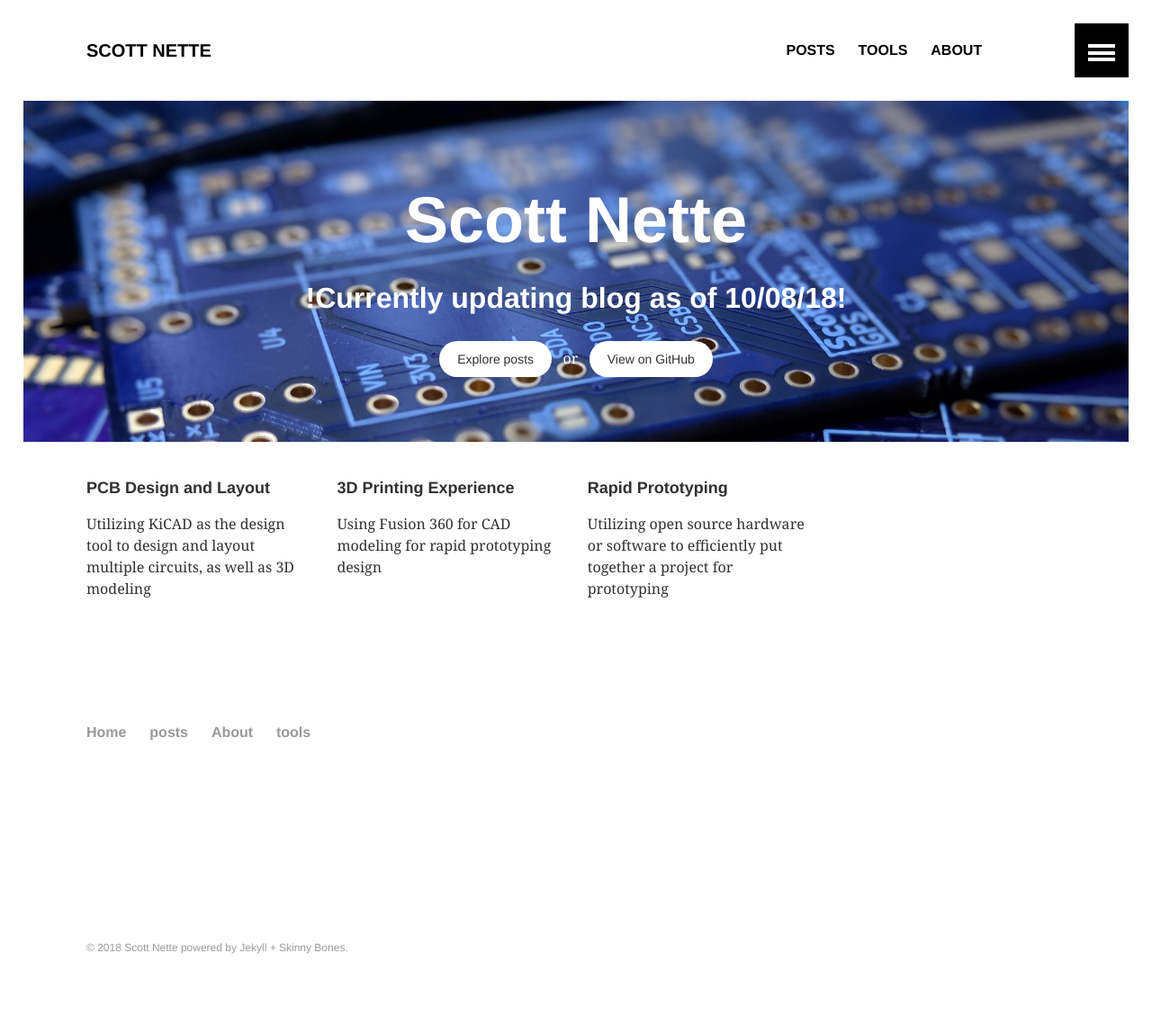
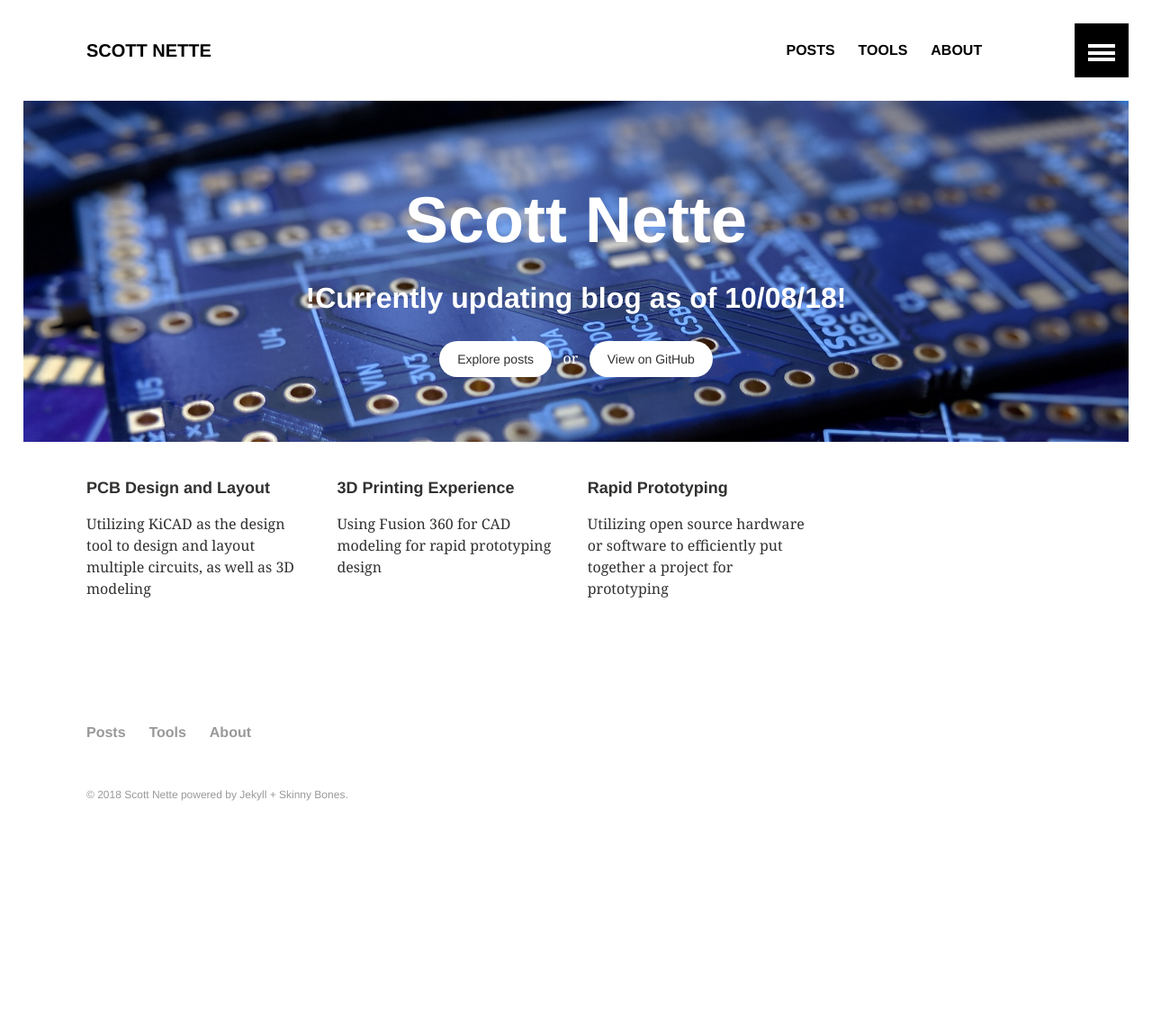
Before and after one commit to ScottNette/ScottNette.github.io, a Jekyll site: the page built from index.md, in a window 1280 px wide. Shown: the whole page at 90% size. Built offline with Jekyll 4.4.1, drawn with Linux system fonts in a browser that asks for light colours; after the commit the page ends 969 px from its top, so only the background shows below that.

Commit message:
Fixed table of contents issue on main index.md

```diff
--- a/_data/navigation.yml
+++ b/_data/navigation.yml
@@ -3,13 +3,13 @@
 - title: Posts
   url: /posts/
   excerpt:
-  image: 400x250.gif
+  image: #400x250.gif
 
 - title: Tools
   #layout: /foo/tes.html
   url:
   excerpt:
-  image: 400x250.gif
+  image: #400x250.gif
 
 - title: About
   url:
--- a/_layouts/default.html
+++ b/_layouts/default.html
@@ -43,7 +43,7 @@
   </head>
 
   <body id="js-body">
-    {% include browser-upgrade.html %}
+   {% include browser-upgrade.html %}
     {% include header.html %}
     {% include navigation-sliding.html %}
 
--- a/index.md
+++ b/index.md
@@ -51,29 +51,3 @@ layout: default
 
 </div><!-- /.wrap -->
 </div><!-- /#main -->
-
-<footer role="contentinfo" id="site-footer">
-<nav role="navigation" class="menu bottom-menu">
-<ul class="menu-item">
-
-
-	<li><a href="{{ site.url }}">Home</a></li>
-
-
-	<li><a href="{{ site.url }}/posts">posts</a></li>
-
-
-	<li><a href="{{ site.url }}/posts/about/">About</a></li>
-
-
-	<li><a href="{{ site.url }}/tools">tools</a></li>
-
-</ul>
-</nav><!-- /.bottom-menu -->
-
-
-</footer>
-    </div>
-
-    <script src="/js/vendor/jquery-1.9.1.min.js"></script>
-    <script src="/js/main.js"></script>
```
Also changed, not shown: _data/footer.yml (+14 -1 lines), _posts/2018-10-9-Raspberry_Pi_Zero_W_BLE_Config.md (+2 -2 lines), images/pi_zero_w.jpg (added), images/pi_zero_w_feat.jpg (added).
